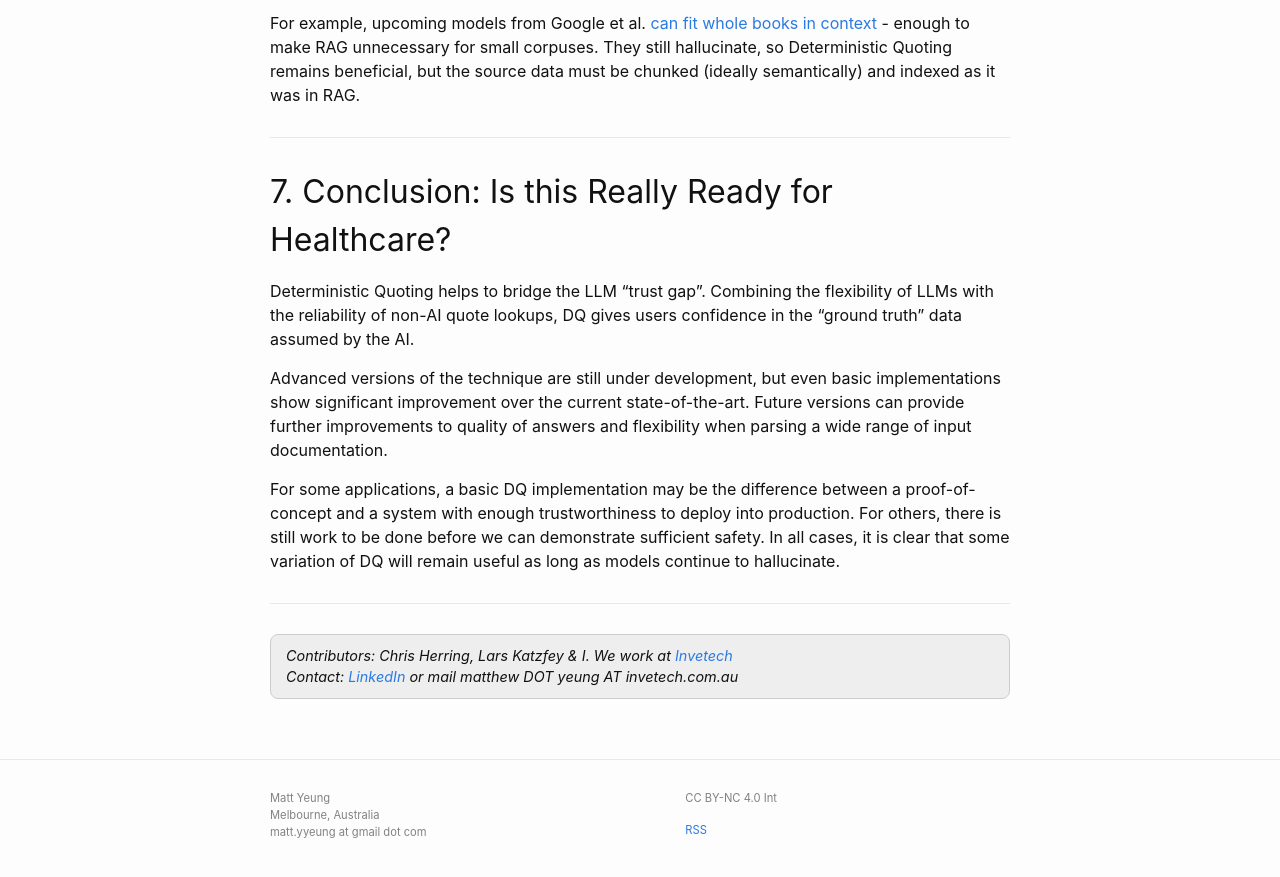
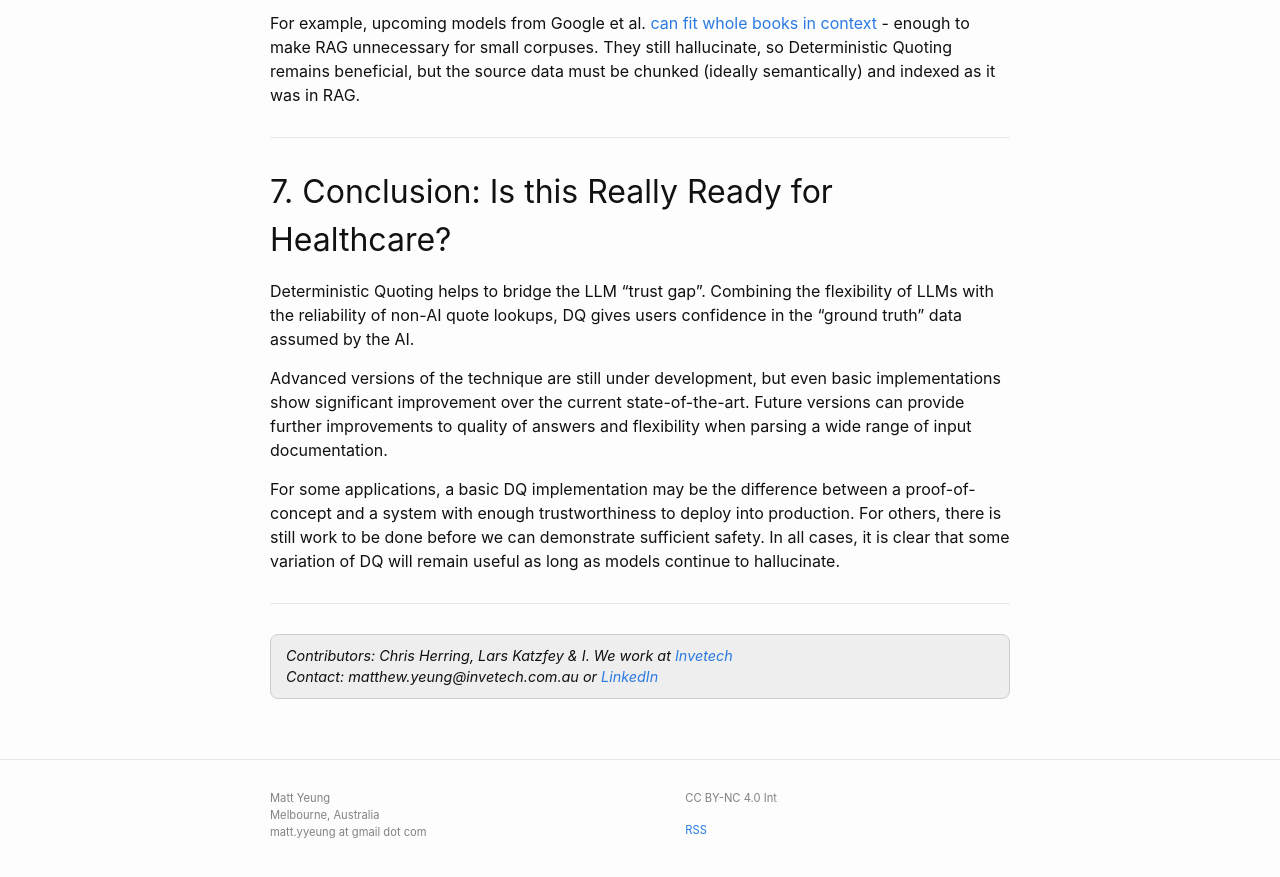
Before and after one commit to mattyyeung/mattyyeung.github.io, a Jekyll site: the page built from _posts/2024-04-21-deterministic-quoting.md, in a window 1280 px wide and 900 px high, scrolled down 10177 px. Shown: the top 877 px of the window. Built offline with Jekyll 4.4.1, drawn with Linux system fonts in a browser that asks for light colours.

Commit message:
deterministic quoting

```diff
--- a/_posts/2024-04-21-deterministic-quoting.md
+++ b/_posts/2024-04-21-deterministic-quoting.md
@@ -272,7 +272,7 @@ For some applications, a basic DQ implementation may be the difference between a
 
 <div class="grey-box">
 Contributors: Chris Herring, Lars Katzfey & I. We work at <a href="https://www.invetechgroup.com/">Invetech</a><br>
-Contact: <a href="https://www.linkedin.com/in/mattyyeung">LinkedIn</a> or mail matthew DOT yeung AT invetech.com.au
+Contact: matthew.yeung<span style="display:none">ZZZZZ</span>@invetech.com.au or <a href="https://www.linkedin.com/in/mattyyeung">LinkedIn</a>
 </div>
 
 
```
